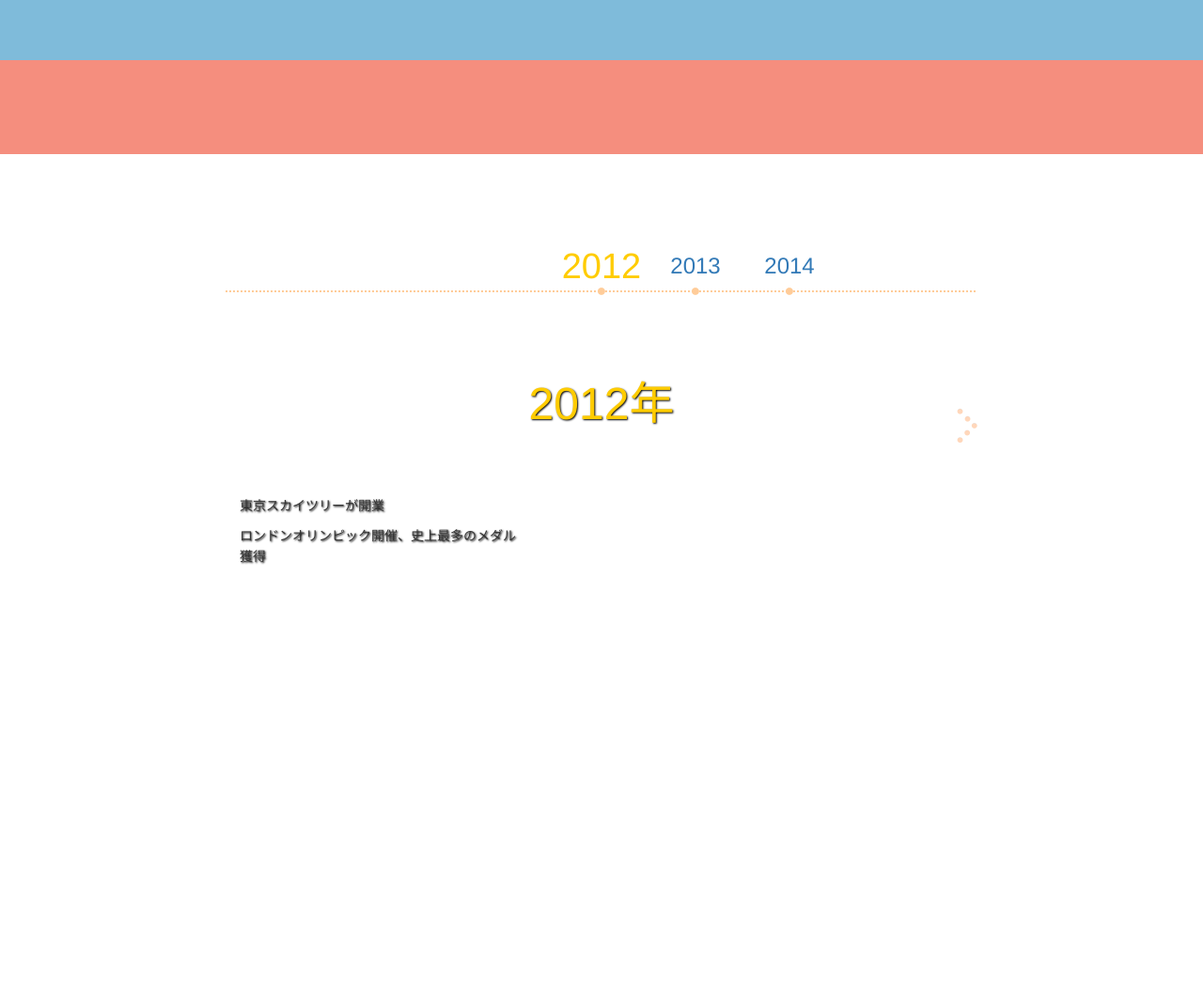
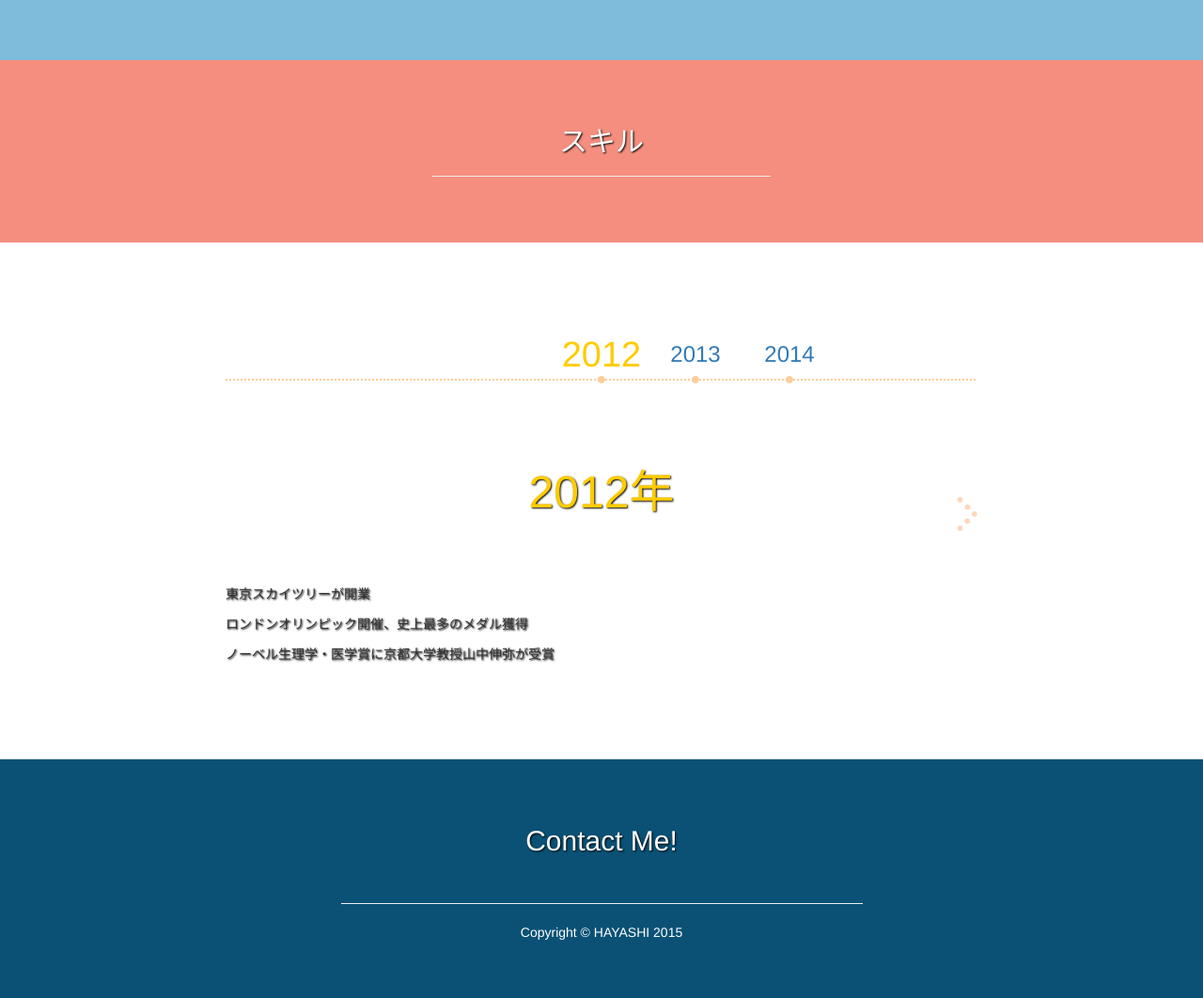
Before and after one commit to fordream/MyWeb, a plain HTML site: page index.html in a window 1280 px wide. Shown: the part 1217-2279 px from the top of the page at 94% size. Before the commit the page ends 1931 px from the top, so only its background shows below. Drawn offline with nearby package versions, Linux system fonts and the light colour scheme.

Commit message:
contact me の部分を作成

```diff
--- a/index.html
+++ b/index.html
@@ -68,9 +68,18 @@
       </div>
     </div>
   </div>
+<!-- スキル -->
+  <div class="pink-info">
+    <div class="container">
+      <div class="row">
+        <div class="col-md-4 col-md-offset-4 text-center">
+          <h2>スキル</h2>
+          <hr>
+        </div>
+      </div>
+    </div>
+  </div>
 
-  <div class="pink-info">
-  </div>
 <!-- 履歴書 -->
   <div id="timeline">
     <ul id="dates">
@@ -82,11 +91,11 @@
         <li id="2012">
           <div class="row　row-center">
               <h1>2012年</h1>
-              <div class="col-md-6  col-md-offset-3　text-cnter">
+
               <p>東京スカイツリーが開業</p>
               <p>ロンドンオリンピック開催、史上最多のメダル獲得</p>
               <p>ノーベル生理学・医学賞に京都大学教授山中伸弥が受賞</p>
-              </div>
+
           </div>
         </li>
         <li id="2013">
@@ -108,6 +117,22 @@
     <a id="prev">-</a>
   </div>
 
+  <div class="contact-info">
+      <div class="container">
+        <div class="row">
+          <div class="col-md-6 col-md-offset-3 text-center">
+            <h2>Contact Me!</h2>
+            <ul class="list-inline">
+              <!-- <li><i class="fa fa-facebook fa-3x"></i></li> -->
+              <li><a href="" target="_blank"><i class="fa fa-twitter fa-3x"></i></a></li>
+              <!-- <li><i class="fa fa-dribbble fa-3x"></i></li> -->
+            </ul>
+            <hr>
+            <p>Copyright &copy; HAYASHI 2015</p>
+          </div>
+        </div>
+      </div>
+  </div>
   <div class="">
     <script src="https://ajax.googleapis.com/ajax/libs/jquery/1.11.3/jquery.min.js"></script>
     <script src="js/bootstrap.min.js"></script>
```
